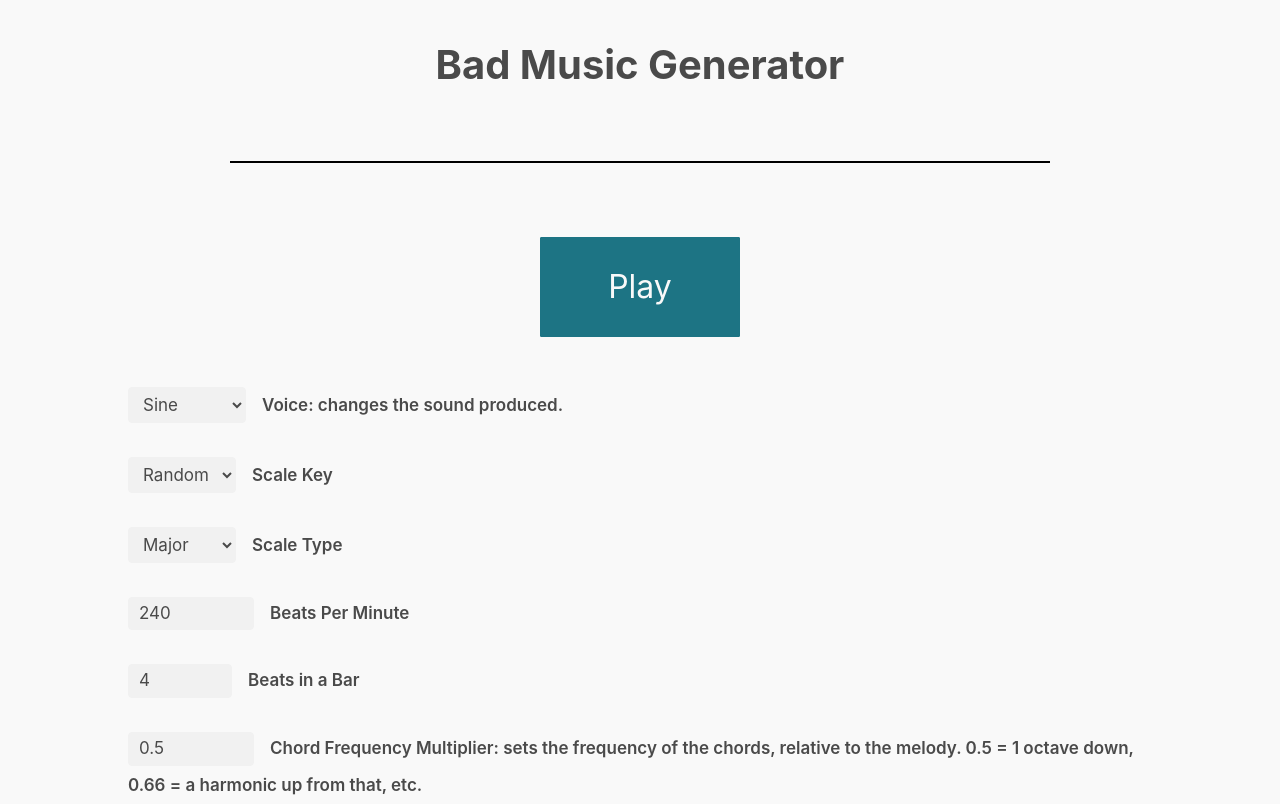
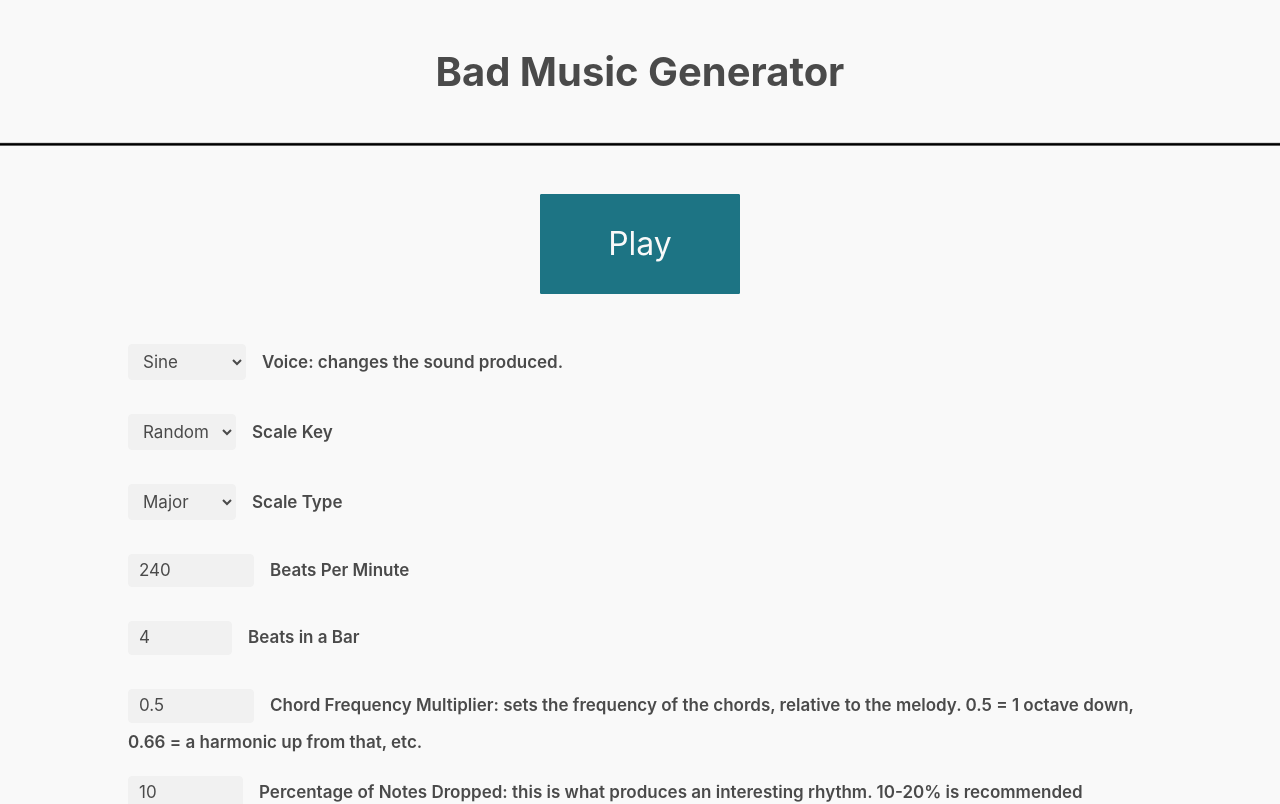
Before and after one commit to Serenacula/bubble-apps, a Next.js app: page / in a window 1280 px wide. Shown: the top 804 px of the page. Built offline with nearby package versions, Linux system fonts and the light colour scheme.

Commit message:
visual changes to improve sillyscope look

```diff
--- a/pages/index.tsx
+++ b/pages/index.tsx
@@ -116,7 +116,7 @@ export default function Home() {
             </Head>
             <main className={styles.main}>
                 <h1 className={styles.title}>Bad Music Generator</h1>
-                <canvas id="sillyScope" className={styles.sillyScope}></canvas>
+                <canvas id="sillyScope" width="1028" className={styles.sillyScope}></canvas>
                 <div>
                     <button className={styles.bigButton} onClick={playMusic}>
                         Play
@@ -262,7 +262,7 @@ function playMusic() {
 
 
 function drawSillyScope() {
-    // This code is from the mozilla api docs
+    // This code is mostly from the mozilla api docs
     requestAnimationFrame(drawSillyScope);
 
     analyser.getByteTimeDomainData(dataArray);
@@ -270,7 +270,7 @@ function drawSillyScope() {
     canvasCtx.fillStyle = "rgb(249, 249, 249)";
     canvasCtx.fillRect(0, 0, canvas.width, canvas.height);
 
-    canvasCtx.lineWidth = 2;
+    canvasCtx.lineWidth = 4;
     canvasCtx.strokeStyle = "rgb(0, 0, 0)";
 
     canvasCtx.beginPath();
@@ -283,9 +283,9 @@ function drawSillyScope() {
         const y = (v * canvas.height) / 2;
 
         if (i === 0) {
-            canvasCtx.moveTo(x, y);
+            canvasCtx.moveTo(x, y + 0.5);
         } else {
-            canvasCtx.lineTo(x, y);
+            canvasCtx.lineTo(x, y + 0.5);
         }
 
         x += sliceWidth;
--- a/styles/badMusicGenerator.module.css
+++ b/styles/badMusicGenerator.module.css
@@ -12,12 +12,14 @@
     text-align: center;
     margin-bottom: 0;
     padding-bottom: 0;
+    margin-top: 50px;
 }
 
 .sillyScope {
-    width: 80%;
-    max-height: 150px;
-    min-height: 50px;
+    width: 100vw;
+    /* max-height: 150px; */
+    /* min-height: 50px; */
+    height: 100px;
 }
 
 .main > * > * {
--- a/styles/globals.css
+++ b/styles/globals.css
@@ -369,7 +369,7 @@ body {
     margin: auto;
     color: #4a4a4a;
     background-color: #f9f9f9;
-    padding: 13px;
+    /* padding: 13px; */
 }
 
 @media (max-width: 684px) {
```
